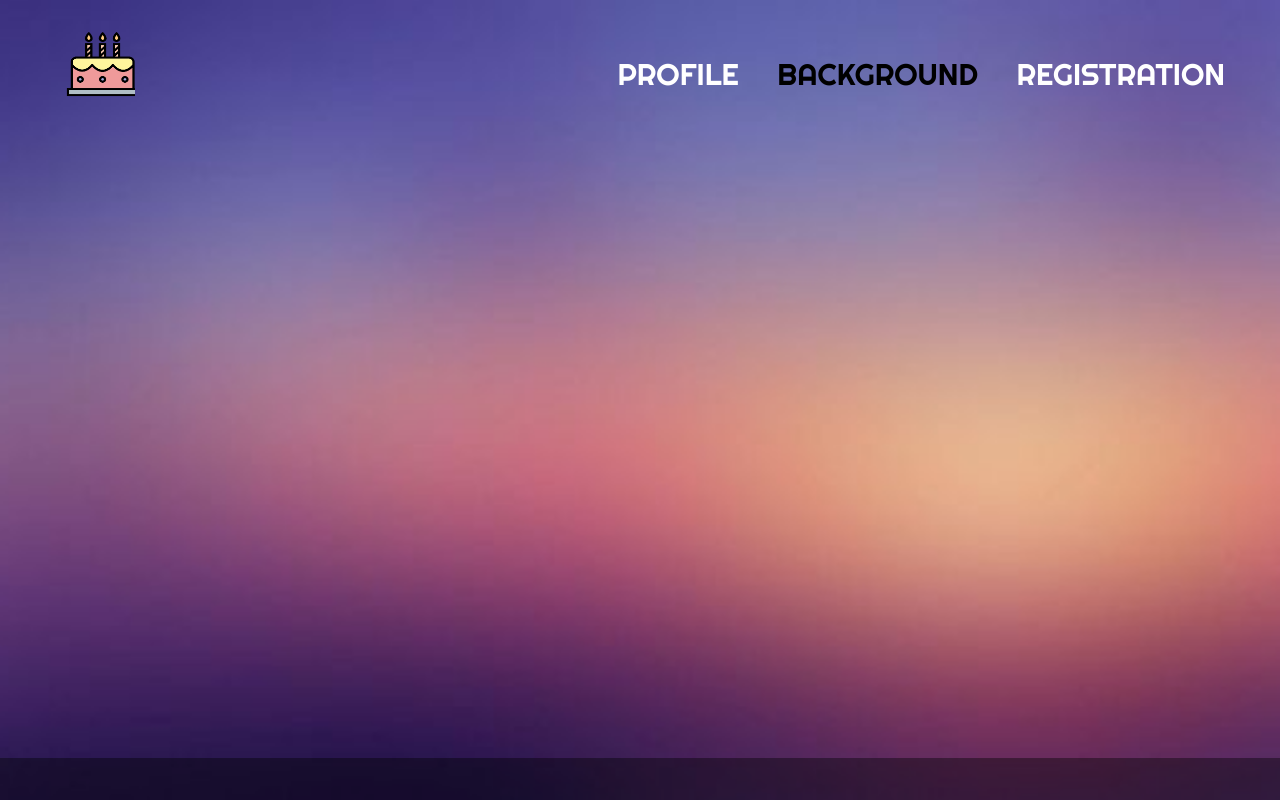
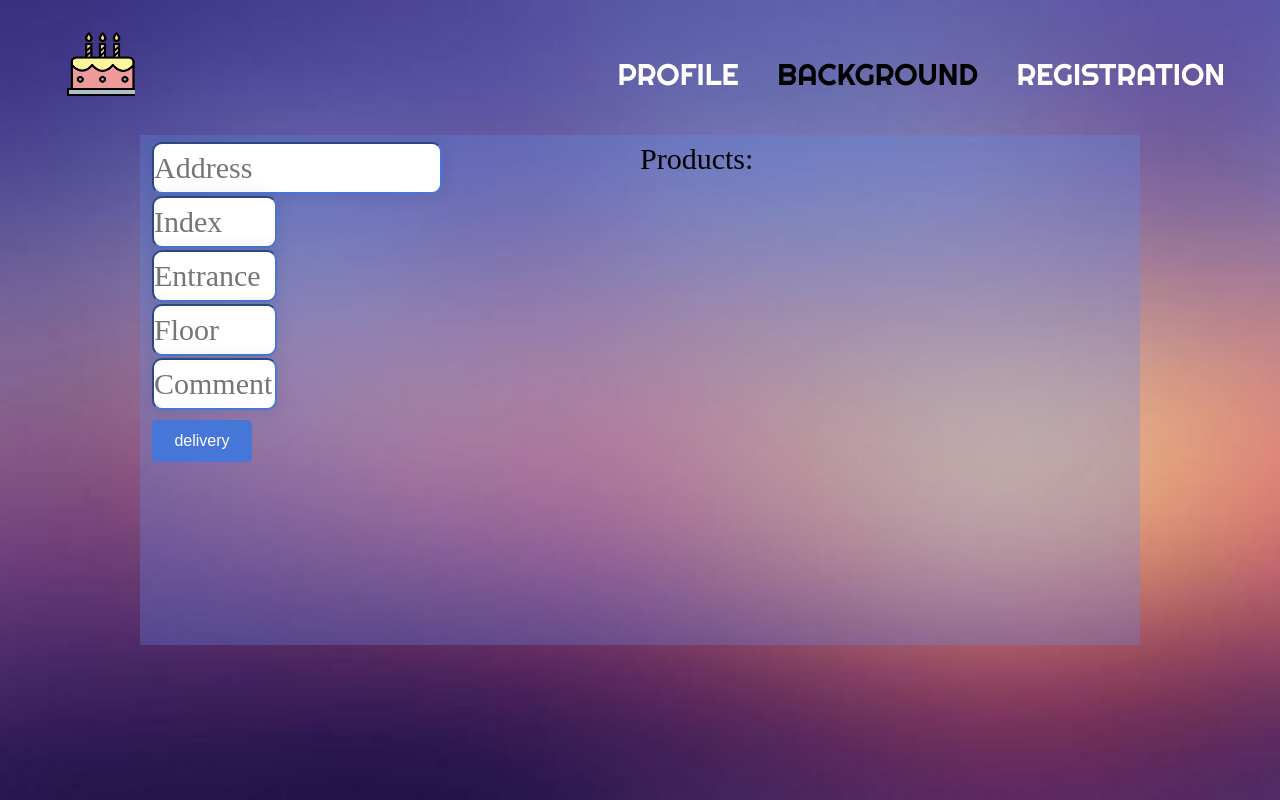
Before and after one commit to Sthdire/django_project, a Django app: page /background in a window 1280 px wide. Run offline with Django 4.2, Linux system fonts and the light colour scheme.

Commit message:
make delivery block at background.html

```diff
--- /dev/null
+++ b/VI_P/main/static/css/sell_page.css
@@ -0,0 +1,176 @@
+*{
+    margin: 0;
+    padding: 0;
+    font-size: 30px;
+    line-height: 1.6;
+}
+
+/*delete scroll bar*/
+body{
+    overflow: hidden;
+}
+
+/*define size of element containers*/
+*,
+*:before,
+*:after{
+    box-sizing: border-box;
+}
+
+/*main class with background img*/
+.intro{
+    background: url("../img/front_a.jpg")center no-repeat;
+    height: 100vh;
+    width: 100%;
+    background-size: cover;
+    -webkit-background-size: cover;
+}
+
+/*main header class*/
+.header{
+    width: 100%;
+    position: absolute;
+    font-family: 'Righteous', cursive;
+    color: #79aec8;
+    z-index: 100;
+}
+
+/*create header container 1200px*/
+.container{
+    width: 100%;
+    max-width: 1200px;
+    margin: 0 auto;
+}
+
+/*set item locating*/
+.header__inner{
+    display: flex;
+    justify-content: space-between;
+}
+
+/*create logo in header*/
+.imLogo{
+    background: url("../img/cake.png");
+    background-size: 95px 88px;
+    width: 10px;
+    height: 20px;;
+    padding: 40px;
+    margin: 20px 15px;
+}
+
+/*contain header links*/
+.nav{
+    text-transform: uppercase;
+}
+
+/*links form*/
+.nav__link{
+    display: inline-block;
+    vertical-align:top;
+    text-align: right;
+    color: #fff;
+    text-decoration: none;
+    margin:  50px 15px;
+    transition: color .3s linear;
+}
+
+/*sel color on hover*/
+.nav__link:hover{
+    color: rgba(0, 0, 0, 0.4);
+}
+
+/*set now-using button in header as text*/
+.link__text{
+    display: inline-block;
+    vertical-align:top;
+    text-align: right;
+    color: black;
+    text-decoration: none;
+    margin:  50px 15px;
+
+    transition: color .3s linear;
+}
+
+/*main body class*/
+.sell{
+    --bs-gutter-x: 1.5rem;
+    --bs-gutter-y: 0;
+    display: flex;
+    flex-wrap: wrap;
+    margin-top: calc(-1 * var(--bs-gutter-y));
+    margin-right: calc(-.5 * var(--bs-gutter-x));
+    margin-left: calc(-.5 * var(--bs-gutter-x));
+}
+
+.mb-3{
+    margin-bottom: 1rem!important;
+}
+
+/*centring body texts*/
+.text-center {
+    text-align: center!important;
+}
+
+/*class for body sell view*/
+.col{
+    flex: 100%;
+    height: 10em;
+    position: relative
+}
+
+.sell-card{
+    background: rgba(98, 138, 231, 0.3);
+    position: absolute;
+    top: 130%;
+    left: 50%;
+    transform: translate(-50%, -50%);
+    max-width: 1000px;
+    max-height: 1000px;
+    height: 170%;
+    width: 100%;
+}
+
+.text-form{
+    max-width: 100px;
+    max-height: 500px;
+    width: 100%;
+    height: 100%;
+    display: table-cell;
+    position: absolute;               /* 2 */
+    top: 50%;                         /* 3 */
+    transform: translate(0, -50%);
+    margin-left: 10px;
+}
+
+input[type=text] {
+  border-radius:10px;
+  font-family:inherit;
+  font-size: inherit;
+  box-shadow:0 0 15px 4px rgba(0,0,0,0.06);
+    border-color: #4676D7;
+    color: #4676D7;
+}
+.submit {
+  appearance: none;
+  border: 0;
+  border-radius: 5px;
+  background: #4676D7;
+  color: #fff;
+  padding: 8px 8px;
+  font-size: 16px;
+  min-width: 100px;
+}
+.c-button:hover {
+  background: #1d49aa;
+}
+
+.c-button:focus {
+  outline: none;
+  box-shadow: 0 0 0 4px #cbd6ee;
+}
+
+.products{
+    max-width: 1000px;
+    width: 50%;
+    margin-left: 500px;
+}
--- a/VI_P/main/templates/temp/background.html
+++ b/VI_P/main/templates/temp/background.html
@@ -9,42 +9,66 @@
     <link rel="preconnect" href="https://fonts.googleapis.com">
     <link rel="preconnect" href="https://fonts.gstatic.com" crossorigin>
     <link href="https://fonts.googleapis.com/css2?family=Righteous&display=swap" rel="stylesheet">
-    <link rel="stylesheet" type="text/css" href="{% static 'css/style_a.css' %}">
+    <link rel="stylesheet" type="text/css" href="{% static 'css/sell_page.css' %}">
     <link rel="shortcut icon" href="{%static 'img/champ.ico' %}" />
-    <script src="{% static '/scripts/anime.min.js' %}"></script>
     <title>Document</title>
 </head>
 <body>
+    <div class="intro">
+        <header>
             <div class="header">
                 <div class="container">
                     <div class="header__inner">
+
                         <a class="imLogo" href="/"></a>
+
                         <div class="nav">
                             <a class="nav__link" href="/profile">Profile</a>
-                    <div class="link__text">Background</div>
-                    <a class="nav__link" href="registration">Registration</a>
+                            <a class="link__text">Background</a>
+                            <a class="nav__link" href="/reg">Registration</a>
+
                         </div>
                     </div>
                 </div>
             </div>
-    <div class="intro">
-         <div class="back__header">
-            <div class="back__header__inner">
+        </header>
+
+        <main>
+            <div class="sell mb-3">
+                <div class="col">
+                    <div class="sell-card">
+                        <div class="text-form">
+                            <form method="post">{% csrf_token %}
+                                <table>
+                                    <tr>
+                                        <td><input type="text" name="address" size="15" placeholder="Address"></td>
+                                    </tr>
+                                    <tr>
+                                        <td><input type="text" name="index" size="5" placeholder="Index"></td>
+                                    </tr>
+                                    <tr>
+                                        <td><input type="text" name="entrance" size="5" placeholder="Entrance"></td>
+                                    </tr>
+                                    <tr>
+                                        <td><input type="text" name="floor" size="5" placeholder="Floor"></td>
+                                    </tr>
+                                    <tr>
+                                        <td><input type="text" name="comment" size="5" placeholder="Comment"></td>
+                                    </tr>
+                                    <tr>
+                                        <td><input type="submit" class="submit c-button" value="delivery"></td>
+                                    </tr>
+                                </table>
+                            </form>
+                        </div>
+                        <div class="products">
+                            Products:
+                        </div>
+                    </div>
+                </div>
+            </div>
+        </main>
 
     </div>
-        </div>
-
-    </div>
-<script>
-    anime({
-  targets: '.el',
-  translateX: 215,
-  direction: 'alternate',
-  loop: true,
-  duration: 2500,
-  easing: 'easeInOutSine'
-});
-</script>
-
 </body>
 </html>
--- a/VI_P/main/templates/temp/index.html
+++ b/VI_P/main/templates/temp/index.html
@@ -27,8 +27,6 @@
                 </div>
         </div>
         </div>
-
-
 </div>
     <div class="intro">
         <div class="back__header">
@@ -48,8 +46,6 @@
                 </div>
 
             </div>
-
-
     </div>
 
 <script>
```
Lines whose indentation alone changed are shown as unchanged.
